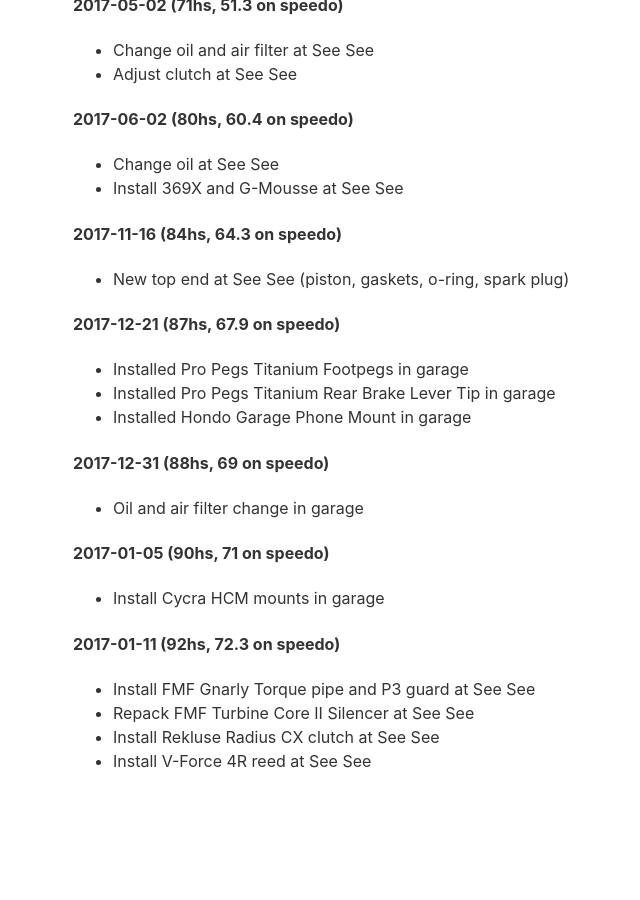
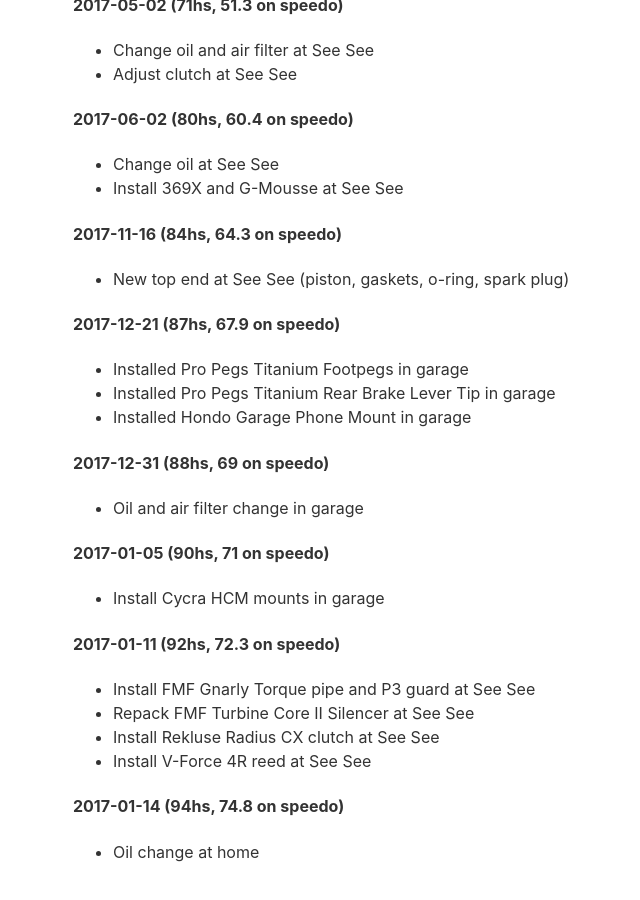
Before and after one commit to chrishunt/chrishunt.github.com, a Jekyll site: the page built from ktm-300/index.md, in a window 1280 px wide and 900 px high, scrolled down 3435 px. Shown: the whole window, without its empty margins (267-907 px from the left). Built offline with Jekyll 4.4.1, drawn with Linux system fonts in a browser that asks for light colours; before the commit the page ends 4244 px from its top, so only the background shows below that.

Commit message:
Did an oil change

```diff
--- a/ktm-300/index.md
+++ b/ktm-300/index.md
@@ -134,3 +134,6 @@
 - Repack FMF Turbine Core II Silencer at See See
 - Install Rekluse Radius CX clutch at See See
 - Install V-Force 4R reed at See See
+
+#### 2017-01-14 (94hs, 74.8 on speedo)
+- Oil change at home
```
